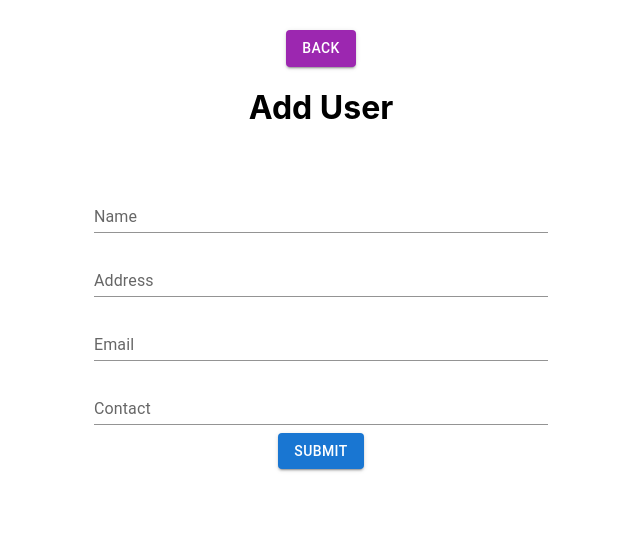
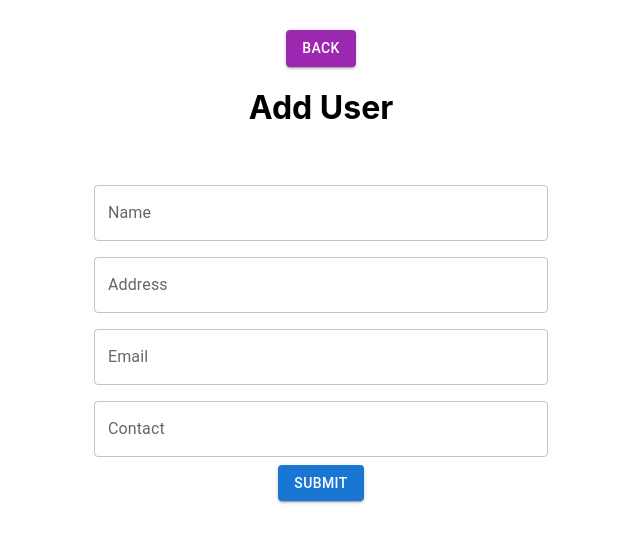
Before and after one commit to adelanegara/react-redux-thunk, a React (Create React App) app: page /add in a window 1280 px wide. Shown: the top 542 px of the page, without its empty margins (319-959 px from the left). Built offline with nearby package versions, Linux system fonts and the light colour scheme; the HTML template or start-up script is replaced by a standard one.

Commit message:
input fixed

```diff
--- a/src/components/AddUser/index.js
+++ b/src/components/AddUser/index.js
@@ -56,18 +56,18 @@ const AddUser = () => {
         <TextField
           id="standard-basic"
           label="Name"
+          name="name"
           value={name}
           type="text"
-          variant="standard"
           onChange={handleInputChange}
         />
         <br />
         <TextField
           id="standard-basic"
           label="Address"
+          name="address"
           value={address}
           type="text"
-          variant="standard"
           onChange={handleInputChange}
         />
         <br />
@@ -75,8 +75,8 @@ const AddUser = () => {
           id="standard-basic"
           label="Email"
           value={email}
+          name="email"
           type="email"
-          variant="standard"
           onChange={handleInputChange}
         />
         <br />
@@ -84,8 +84,8 @@ const AddUser = () => {
           id="standard-basic"
           label="Contact"
           value={contact}
+          name="contact"
           type="number"
-          variant="standard"
           onChange={handleInputChange}
         />
       </Box>
```
